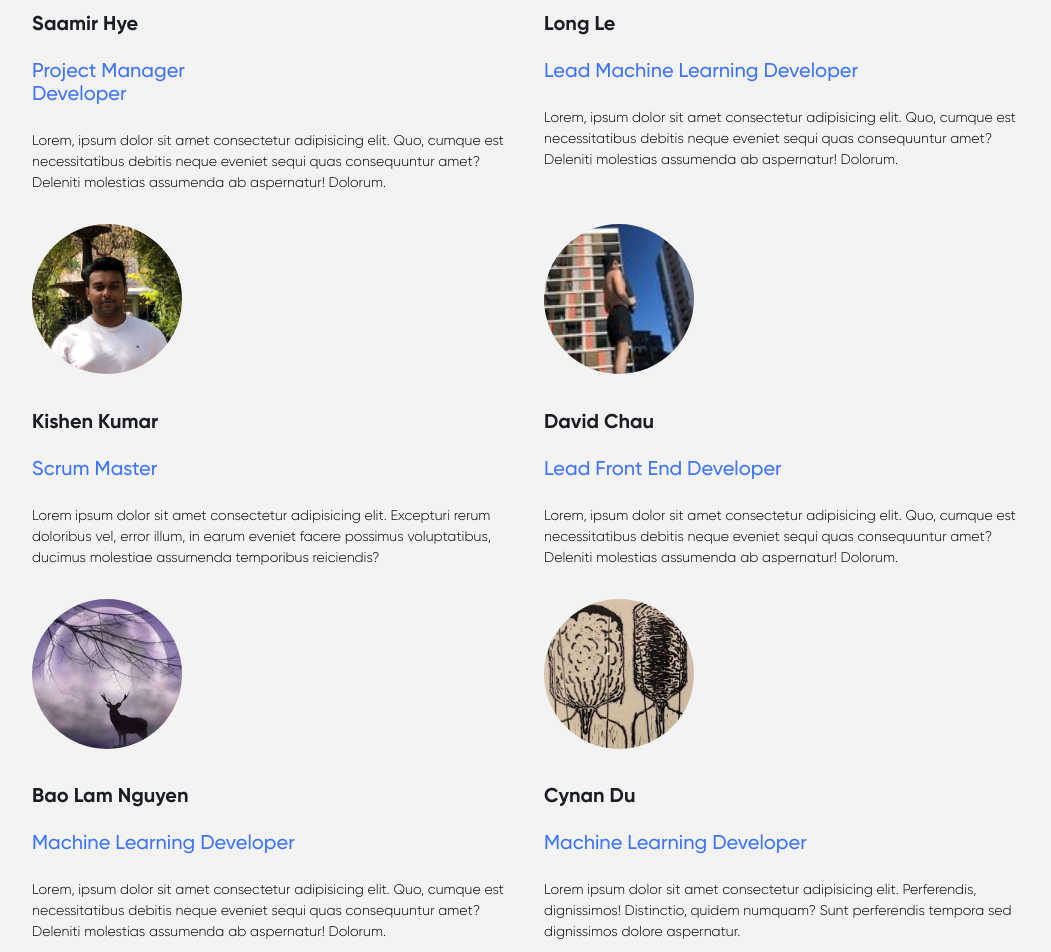
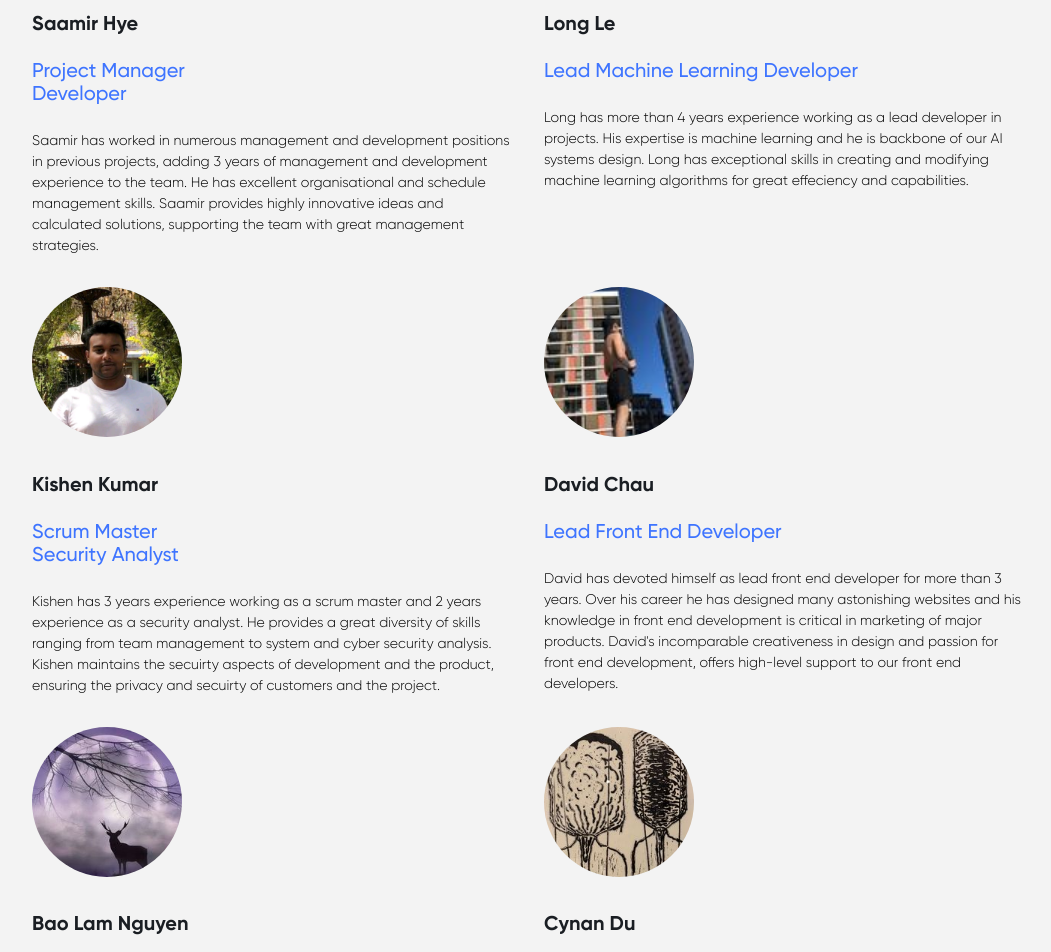
Before and after one commit to Chauster/Coralyze-Frontend, a React (Create React App) app: page /about in a window 1280 px wide. Shown: the part 2180-3132 px from the top of the page, without its empty margins (111-1162 px from the left). Built offline with nearby package versions, Linux system fonts and the light colour scheme.

Commit message:
Meet the team section update
Description and roles of all members written.

```diff
--- a/src/components/About/MeetTheTeam.js
+++ b/src/components/About/MeetTheTeam.js
@@ -30,10 +30,10 @@ const test = () => {
                 Developer
               </div>
               <div class="card__description">
-                Lorem, ipsum dolor sit amet consectetur adipisicing elit. Quo,
-                cumque est necessitatibus debitis neque eveniet sequi quas
-                consequuntur amet? Deleniti molestias assumenda ab aspernatur!
-                Dolorum.
+                Saamir has worked in numerous management and development positions in previous projects, adding 3 years
+                of management and development experience to the team. He has excellent organisational and schedule
+                management skills. Saamir provides highly innovative ideas and calculated solutions,
+                supporting the team with great management strategies.
               </div>
             </div>
 
@@ -46,10 +46,11 @@ const test = () => {
               <div class="card__title">Long Le</div>
               <div class="card__roletitle">Lead Machine Learning Developer</div>
               <div class="card__description">
-                Lorem, ipsum dolor sit amet consectetur adipisicing elit. Quo,
-                cumque est necessitatibus debitis neque eveniet sequi quas
-                consequuntur amet? Deleniti molestias assumenda ab aspernatur!
-                Dolorum.
+              Long has more than 4 years experience working as a lead developer in projects.
+              His expertise is machine learning and he is backbone of our AI systems design.
+              Long has exceptional skills in creating and modifying machine learning algorithms
+              for great effeciency and capabilities.
+
               </div>
             </div>
 
@@ -60,12 +61,16 @@ const test = () => {
                 </div>
               </div>
               <div class="card__title">Kishen Kumar</div>
-              <div class="card__roletitle">Scrum Master</div>
+              <div class="card__roletitle">
+              Scrum Master
+              <br />
+              Security Analyst
+              </div>
               <div class="card__description">
-                Lorem ipsum dolor sit amet consectetur adipisicing elit.
-                Excepturi rerum doloribus vel, error illum, in earum eveniet
-                facere possimus voluptatibus, ducimus molestiae assumenda
-                temporibus reiciendis?
+                Kishen has 3 years experience working as a scrum master and 2 years experience as a security analyst.
+                He provides a great diversity of skills ranging from team management to system and cyber security analysis.
+                Kishen maintains the secuirty aspects of development and the product, ensuring the privacy and secuirty of
+                customers and the project.
               </div>
             </div>
 
@@ -78,10 +83,10 @@ const test = () => {
               <div class="card__title">David Chau</div>
               <div class="card__roletitle">Lead Front End Developer</div>
               <div class="card__description">
-                Lorem, ipsum dolor sit amet consectetur adipisicing elit. Quo,
-                cumque est necessitatibus debitis neque eveniet sequi quas
-                consequuntur amet? Deleniti molestias assumenda ab aspernatur!
-                Dolorum.
+              David has devoted himself as lead front end developer for more than 3 years.
+              Over his career he has designed many astonishing websites and his knowledge in front end development
+              is critical in marketing of major products. David's incomparable creativeness in design and passion for front end
+              development, offers high-level support to our front end developers.
               </div>
             </div>
 
@@ -94,10 +99,12 @@ const test = () => {
               <div class="card__title">Bao Lam Nguyen</div>
               <div class="card__roletitle">Machine Learning Developer</div>
               <div class="card__description">
-                Lorem, ipsum dolor sit amet consectetur adipisicing elit. Quo,
-                cumque est necessitatibus debitis neque eveniet sequi quas
-                consequuntur amet? Deleniti molestias assumenda ab aspernatur!
-                Dolorum.
+                Bao Lam is a highly capable developer with an extensive background
+                in machine learning algorithms. Working for more than 3 years as
+                a machine learning developer, he has honed his skills and expertises
+                in algorithm resource usage. Bao's skills provides the team with
+                a competive edge in the market, allowing us to build systems that
+                have reduced resource usage.
               </div>
             </div>
 
@@ -110,9 +117,10 @@ const test = () => {
               <div class="card__title">Cynan Du</div>
               <div class="card__roletitle">Machine Learning Developer</div>
               <div class="card__description">
-                Lorem ipsum dolor sit amet consectetur adipisicing elit.
-                Perferendis, dignissimos! Distinctio, quidem numquam? Sunt
-                perferendis tempora sed dignissimos dolore aspernatur.
+                Cynan is an ambitious machine learning developer working for more than 3 years in our team.
+                His developement background is extensive and he provides expert knowledge
+                in conductive nueral networks. His skills assist in creating well planned
+                nueral networks which are the spine of our artifical intelligence models.
               </div>
             </div>
 
@@ -123,11 +131,12 @@ const test = () => {
                 </div>
               </div>
               <div class="card__title">Armaghan Zahid</div>
-              <div class="card__roletitle"></div>
+              <div class="card__roletitle">Documenter</div>
               <div class="card__description">
-                Lorem ipsum dolor sit amet consectetur adipisicing elit.
-                Voluptate, esse animi excepturi laborum magni, ea aspernatur hic
-                amet impedit natus nobis nihil a dolore perspiciatis.
+                Armaghan has more than 3 years experience creating and organising documentation for large projects.
+                His skills provide the team with great organisational capacities, supporting the
+                collaboration between our teammates. He provides great foresight and professional advice
+                on documentation the team must provide.
               </div>
             </div>
           </div>
```
